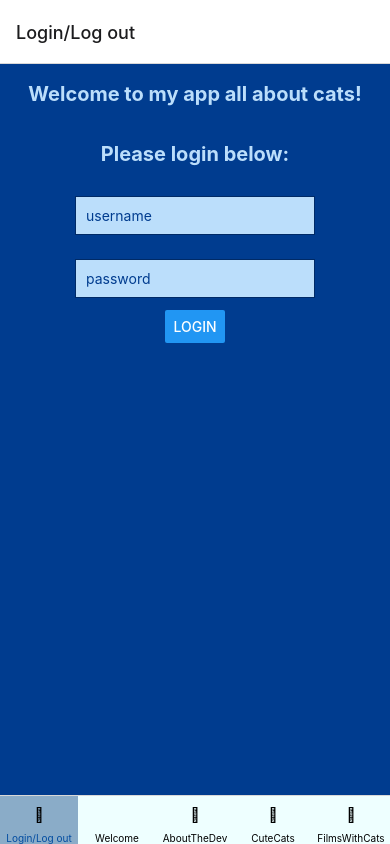
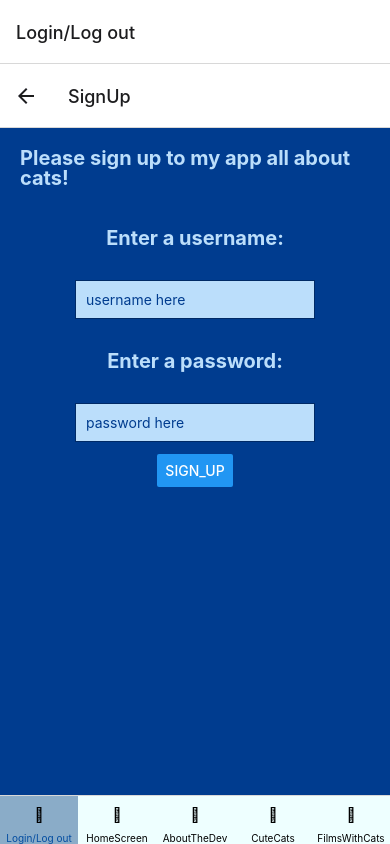
Before and after one commit to HsShortland/Love_of_cats, a React Native app: screen /SignUp in a window 390 px wide. Built offline with nearby package versions, Linux system fonts and the light colour scheme.

Commit message:
Sign up page +alerts &display username across app

```diff
--- a/App.js
+++ b/App.js
@@ -3,44 +3,57 @@ import AboutTheDev from './src/Screens/AboutTheDev';
 import CuteCats from './src/Screens/CuteCats';
 import FilmsWithCats from './src/Screens/FilmsWithCats';
 import Login from './src/Screens/Login';
+import SignUp from './src/Screens/SignUp';
 import { NavigationContainer, StackActions } from '@react-navigation/native';
 import { createNativeStackNavigator } from '@react-navigation/native-stack';
 import { createBottomTabNavigator } from '@react-navigation/bottom-tabs';
 import { Provider } from 'react-redux';
 import { createStore } from 'redux';
 import FontAwesomeIcons from './src/Components/FontAwesomeIcons';
+import FontAwesome from '@expo/vector-icons/FontAwesome';
 
-const Tab = createBottomTabNavigator();
+const initialState = { signUpAndLogOut: { username: null, password: null } }
 
-function userReducer(state, action){
-  switch(action.type){
-    case "ADD_USER":
-      console.log('here')
-      return state.username = {...state, username: action.payload}
-    case "REMOVE_USER":
-      console.log('remove')
-      return state.username = {...state, username:"None"}
+const store = createStore(registerUserReducer, initialState)
+
+
+function registerUserReducer(state = initialState, action) {
+  switch (action.type) {
+    case "SIGN_UP":
+      console.log('register user')
+      return state.signUpAndLogOut = { ...state, signUpAndLogOut: action.payload }
+    case "SIGN_OUT":
+      console.log('signed out')
+      return state.signUpAndLogOut = { ...state, signUpAndLogOut: { username: null, password: null } }
     default:
       console.log('default')
       return state
   }
 }
+const LoginScreen = createNativeStackNavigator();
 
-const Stack = createNativeStackNavigator();
+function LoginScreenStack() {
+  return (
+    <LoginScreen.Navigator>
+      <LoginScreen.Screen name="Login" component={Login} />
+      <LoginScreen.Screen name="SignUp" component={SignUp} />
+      <LoginScreen.Screen name="HomeScreen" component={HomeScreen} />
+    </LoginScreen.Navigator>
+  )
+}
 
-const initialState = {username:'No user set yet'}
+const Tab = createBottomTabNavigator();
 
-const store = createStore(userReducer, initialState)
-
-const App = () =>{
-return(
+const App = () => {
+  return (
     <Provider store={store}>
       <NavigationContainer>
         <Tab.Navigator
-      screenOptions={({ route }) => ({tabBarIcon: () => {
+          screenOptions={({ route }) => ({
+            tabBarIcon: () => {
               if (route.name === 'Login/Log out') {
                 return <FontAwesomeIcons glyph={''}></FontAwesomeIcons>;
-        } else if(route.name === 'Home') {
+              } else if (route.name === 'HomeScreen') {
                 return <FontAwesomeIcons glyph={''}></FontAwesomeIcons>;
               } else if (route.name === 'AboutTheDev') {
                 return <FontAwesomeIcons glyph={''}></FontAwesomeIcons>;
@@ -56,15 +69,17 @@ return(
             tabBarInactiveBackgroundColor: '#eeffff',
             tabBarActiveBackgroundColor: '#8aacc8'
           })}>
-      <Tab.Screen name = "Login/Log out" component ={Login}/>
-      <Tab.Screen name="HomeScreen" component={HomeScreen} options={{title: 'Welcome'}}/>
-      <Tab.Screen name = "AboutTheDev" component ={AboutTheDev}/>
-      <Tab.Screen name = "CuteCats" component ={CuteCats}/>
-      <Tab.Screen name = "FilmsWithCats" component ={FilmsWithCats}/>
+          <Tab.Screen name="Login/Log out" component={LoginScreenStack} />
+          <Tab.Screen name="HomeScreen" component={HomeScreen} />
+          <Tab.Screen name="AboutTheDev" component={AboutTheDev} />
+          <Tab.Screen name="CuteCats" component={CuteCats} />
+          <Tab.Screen name="FilmsWithCats" component={FilmsWithCats} />
         </Tab.Navigator>
       </NavigationContainer>
     </Provider>
   );
+
+
 };
 
 export default App;
--- a/src/Components/Button1.js
+++ b/src/Components/Button1.js
@@ -1,4 +1,3 @@
-import { StyleSheet, Text, View, Button } from 'react-native';
 import  FontAwesome  from '@expo/vector-icons/FontAwesome';
 import React, { useEffect, useState } from 'react';
 
--- a/src/Screens/AboutTheDev.js
+++ b/src/Screens/AboutTheDev.js
@@ -3,8 +3,8 @@ import { StyleSheet, Text, View, Button } from 'react-native';
 import Button1 from '../Components/Button1';
 import Button2 from '../Components/Button2';
 import * as React from 'react';
-import { NavigationContainer } from '@react-navigation/native';
-import { times } from 'lodash';
+import { connect } from 'react-redux';
+
 
 class AboutTheDev extends React.Component {
 
@@ -24,12 +24,15 @@ class AboutTheDev extends React.Component {
         console.log(`About the dev screen has successfully mounted: ${Date.now()}`)
     }
     render() {
+        const { username } = this.props;
+
         return (
             <View style={styles.container}>
+                <Text style={styles.text}>Welcome {username}</Text>
                 <Text style={styles.text}>About The Dev!!</Text>
+                <Text style={styles.text}>Totally obsessed with cats!</Text>
                 <StatusBar style="auto" />
                 <Button title="About The Dev!" onPress={this.update}></Button>
-                <Text style={styles.text}>Totally obsessed with cats!</Text>
                 <View style={styles.buttons}>
                     <Button1 ></Button1>
                     <Button2 details='Click Here'></Button2>
@@ -64,4 +67,8 @@ const styles = StyleSheet.create({
     }
 });
 
-export default AboutTheDev;
+const mapStateToProps = (state) => ({
+    username: state.signUpAndLogOut.username,
+});
+
+export default connect(mapStateToProps)(AboutTheDev);
--- a/src/Screens/CuteCats.js
+++ b/src/Screens/CuteCats.js
@@ -3,8 +3,7 @@ import { StyleSheet, Text, View, Button, Image, ScrollView} from 'react-native';
 import Button1 from '../Components/Button1';
 import Button2 from '../Components/Button2';
 import * as React from 'react';
-import { NavigationContainer } from '@react-navigation/native';
-import { times } from 'lodash';
+import { connect } from 'react-redux';
 
 class CuteCats extends React.Component {
 
@@ -24,9 +23,11 @@ class CuteCats extends React.Component {
         console.log(`Cute Cats screen has successfully mounted: ${Date.now()}`)
     }
     render() {
+        const { username } = this.props;
         return (
             <View style={styles.container}>
                 <ScrollView style={styles.scrollView}>
+                    <Text style={styles.text}>Welcome {username}</Text>
                     <Text style={styles.text}>Cute Cats!!</Text>
                     <StatusBar style="auto" />
                     <Button title="I love cats!" onPress={this.update}></Button>
@@ -46,7 +47,11 @@ class CuteCats extends React.Component {
         )
     }
 }
+const mapStateToProps = (state) => ({
+    username: state.signUpAndLogOut.username,
+});
 
+export default connect(mapStateToProps)(CuteCats);
 
 const styles = StyleSheet.create({
     container: {
@@ -78,5 +83,3 @@ const styles = StyleSheet.create({
     scrollView: {
     },
 });
-
-export default CuteCats;
--- a/src/Screens/FilmsWithCats.js
+++ b/src/Screens/FilmsWithCats.js
@@ -1,11 +1,10 @@
 import { StatusBar } from 'expo-status-bar';
-import { StyleSheet, Text, View} from 'react-native';
+import { StyleSheet, Text, View, ScrollView} from 'react-native';
 import Button1 from '../Components/Button1';
 import Button2 from '../Components/Button2';
 import * as React from 'react';
-import { NavigationContainer } from '@react-navigation/native';
-import { times } from 'lodash';
 import  FontAwesome  from '@expo/vector-icons/FontAwesome';
+import { connect } from 'react-redux';
 
 
 class FilmsWithCats extends React.Component {
@@ -26,8 +25,11 @@ class FilmsWithCats extends React.Component {
         console.log(`Films WIth Cats has successfully mounted: ${Date.now()}`)
     }
     render() {
+        const { username } = this.props;
         return (
             <View style={styles.container}>
+                <ScrollView style={styles.scrollView}>
+                    <Text style={styles.text}>Welcome {username}</Text>
                     <Text style={styles.text}>Films with Cats!!</Text>
                     <StatusBar style="auto" />
                     <Text style={styles.text}>A list of great films containing cats, some of which may surprise you!</Text>
@@ -40,6 +42,7 @@ class FilmsWithCats extends React.Component {
                         <Button1></Button1>
                         <Button2 details='Click Here'></Button2>
                     </View>
+                </ScrollView>
             </View>
         )
     }
@@ -69,4 +72,8 @@ const styles = StyleSheet.create({
     }
 });
 
-export default FilmsWithCats;
+const mapStateToProps = (state) => ({
+    username: state.signUpAndLogOut.username,
+});
+
+export default connect(mapStateToProps)(FilmsWithCats);
--- a/src/Screens/HomeScreen.js
+++ b/src/Screens/HomeScreen.js
@@ -3,41 +3,21 @@ import { StyleSheet, Text, View, Button, TextInput, ScrollView } from 'react-nat
 import Button1 from '../Components/Button1';
 import Button2 from '../Components/Button2';
 import * as React from 'react';
-import { useSelector, useDispatch } from 'react-redux';
+import { useSelector} from 'react-redux';
 
-export default function HomeScreen({navigation}) {
 
-const user = useSelector((state) => state.username)
+export default function HomeScreen() {
 
-const dispatch = useDispatch()
-
-function addUser(user){
-    const action = {
-        type: "ADD_USER",
-        payload: user
-    }
-    dispatch(action)
-}
-
-function removeUser(user){
-    const action = {
-        type: "REMOVE_USER",
-        payload: user
-    }
-    dispatch(action)
-}
+const signUp = useSelector((state) => state.signUpAndLogOut);
 
     return (
 
 
     <View style={styles.container}>
         <StatusBar style="auto" />
-        <Text style={styles.text}>Welcome to my app all about cats!</Text>
+        <Text style={styles.text}>Welcome {signUp.username} to my app all about cats!</Text>
         <Text style={styles.text}>{'\n'}{'\n'}Cats are totally amazing!</Text>
         <View style={styles.buttons}>
-            <Text>User: {user}</Text>
-            <Button title={"ADD_USER"} onPress={() =>addUser("Helen")}></Button>
-            <Button title={"REMOVE_USER"} onPress={()=>removeUser()}></Button>
             <Button1></Button1>
             <Button2 details='Click Here'></Button2>
         </View>
--- a/src/Screens/Login.js
+++ b/src/Screens/Login.js
@@ -1,18 +1,19 @@
 import { StatusBar } from 'expo-status-bar';
 import { StyleSheet, Text, View, Button, TextInput, ScrollView, Alert } from 'react-native';
 import React, { useEffect, useState } from 'react';
+import { useSelector, useDispatch } from 'react-redux';
 
 export default function Login({ navigation }) {
 
     const [checkUsername, setCheckUsername] = useState(null);
     const [checkPassword, setCheckPassword] = useState(null);
 
-    function successfulLogIn(){
-        const validUsername = 'kit_cats_89';
-        const validPassword = 'Password1!';
-        if (checkUsername == validUsername && checkPassword == validPassword){
-            navigation.navigate('HomeScreen')
-        }else if (checkUsername == null) {
+    const signUp = useSelector((state) => state.signUpAndLogOut);
+
+    function successfulLogIn() {
+        const validUsername = signUp?.username;
+        const validPassword = signUp?.password;
+        if (checkUsername == null) {
             Alert.alert('Login error', 'Username is empty. Please enter your username',
                 [{
                     text: 'OK', onPress: () => console.log('OK pressed')
@@ -22,13 +23,30 @@ export default function Login({ navigation }) {
                 [{
                     text: 'OK', onPress: () => console.log('OK pressed')
                 }])
-        }else {
-            Alert.alert('Incorrect login details entered',  'Please try again',
+        }
+        else if (checkUsername == validUsername && checkPassword == validPassword) {
+            setCheckUsername(null)
+            setCheckPassword(null)
+            navigation.navigate('HomeScreen')
+        }
+        else {
+            Alert.alert('Incorrect login details entered or user does not exist', 'Please click the sign up button to sign up or try entering your details again',
                 [{
                     text: 'OK', onPress: () => console.log('OK pressed')
                 }])
         }
     }
+    const dispatch = useDispatch()
+    function logOut() {
+        const action = {
+            type: "SIGN_OUT",
+        }
+        dispatch(action)
+    }
+    function logOutNavigateToLogin(){
+        navigation.navigate('Login')
+    }
+
 
     return (
         <View style={styles.container}>
@@ -37,12 +55,16 @@ export default function Login({ navigation }) {
                 <Text style={styles.text}>Welcome to my app all about cats!</Text>
                 <View style={styles.buttons}>
                     <Text style={styles.text}>Please login below:</Text>
-                    <TextInput onChangeText={setCheckUsername} style={styles.input} placeholder="username" placeholderTextColor={'#003c8f'} />
-                    <TextInput onChangeText={setCheckPassword} style={styles.input} placeholder="password" placeholderTextColor={'#003c8f'} />
-                    <Button title='Login' onPress={() => {successfulLogIn();}}></Button>
+                    <TextInput value={checkUsername} onChangeText={setCheckUsername} style={styles.input} placeholder="username" placeholderTextColor={'#003c8f'} />
+                    <TextInput value={checkPassword} onChangeText={setCheckPassword} style={styles.input} placeholder="password" placeholderTextColor={'#003c8f'} />
+                    <Button title='Login' onPress={() => { successfulLogIn(); }}></Button>
+                    <Text style={styles.text}>{'\n'}If you don't already have a log in, then please sign up:</Text>
+                    <Button title='Sign up!' onPress={() => navigation.navigate('SignUp')}></Button>
+                    <Button title='Log out' onPress={() => {logOut(); logOutNavigateToLogin();}}></Button>
                 </View>
             </ScrollView>
         </View>
+
     );
 }
 const styles = StyleSheet.create({
--- /dev/null
+++ b/src/Screens/SignUp.js
@@ -0,0 +1,83 @@
+import { StatusBar } from 'expo-status-bar';
+import { StyleSheet, Text, View, Button, TextInput, ScrollView, Alert } from 'react-native';
+import React, { useEffect, useState } from 'react';
+import { useSelector, useDispatch } from 'react-redux';
+
+
+export default function SignUp({ navigation }) {
+    const [checkUsername, setCheckUsername] = useState(null);
+    const [checkPassword, setCheckPassword] = useState(null);
+
+    function SignUpDetailsEntered() {
+        if (checkUsername == null) {
+            Alert.alert('Sign Up error', 'Username is empty. Please enter your username',
+                [{
+                    text: 'OK', onPress: () => console.log('OK pressed')
+                }])
+        } else if (checkPassword == null) {
+            Alert.alert('Sign Up error', 'Password is empty. Please enter your password',
+                [{
+                    text: 'OK', onPress: () => console.log('OK pressed')
+                }])
+        }else {
+            navigation.navigate('Login')
+    }
+    }
+
+    const dispatch = useDispatch()
+
+    function userSignUp(signUp){
+        const action = {
+            type: "SIGN_UP",
+            payload: signUp
+        }
+        dispatch(action)
+    }
+
+    return (
+        <View style={styles.container}>
+        <StatusBar style="auto" />
+        <ScrollView style={styles.scrollView}>
+            <Text style={styles.text}>Please sign up to my app all about cats!</Text>
+            <View style={styles.buttons}>
+                <Text style={styles.text}>Enter a username:</Text>
+                <TextInput onChangeText={setCheckUsername} style={styles.input} placeholder="username here" placeholderTextColor={'#003c8f'} />
+                <Text style={styles.text}>Enter a password:</Text>
+                <TextInput onChangeText={setCheckPassword} style={styles.input} placeholder="password here" placeholderTextColor={'#003c8f'} />
+                <Button title={"SIGN_UP"} onPress={() => {userSignUp({ username: checkUsername, password: checkPassword }); SignUpDetailsEntered();}}></Button>
+            </View>
+        </ScrollView>
+    </View>
+    );
+}
+const styles = StyleSheet.create({
+    container: {
+        flex: 1,
+        backgroundColor: '#003c8f',
+        alignItems: 'center',
+        justifyContent: 'space-around',
+
+    },
+    text: {
+        color: '#bbdefb',
+        fontWeight: 'bold',
+        margin: 10,
+        padding: 10,
+        lineHeight: 20,
+        fontSize: 20
+    },
+    buttons: {
+        flex: 1,
+        flexGrow: 0.2,
+        alignItems: 'center',
+        justifyContent: 'flex-start',
+    },
+    input: {
+        height: 40,
+        margin: 12,
+        borderWidth: 1,
+        borderColor: '#002a66',
+        padding: 10,
+        backgroundColor: '#bbdefb'
+    },
+});
```
Lines whose indentation alone changed are shown as unchanged.
